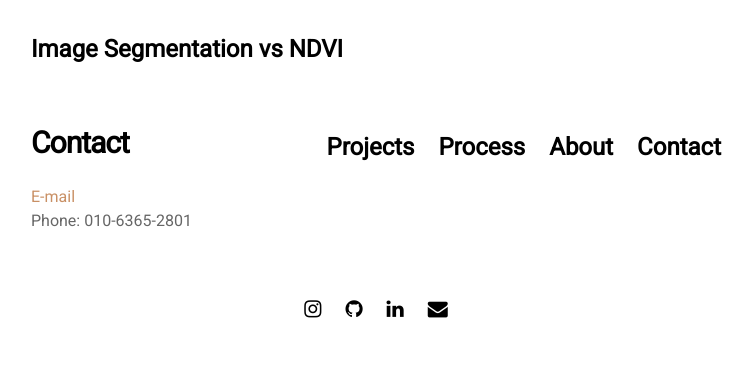
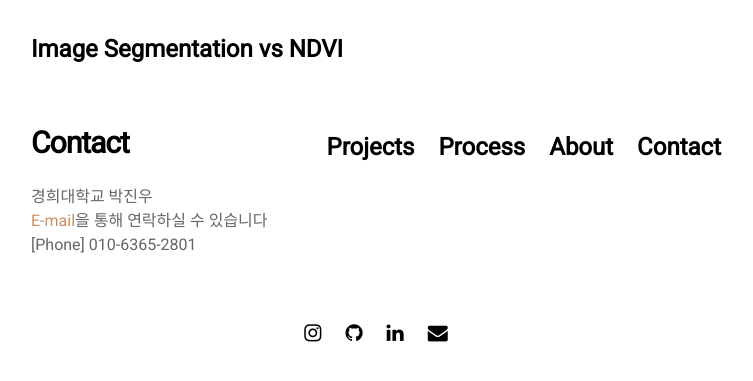
Before and after one commit to jinuew/webinfo, a Jekyll site: the page built from pages/contact.md, in a window 1280 px wide. Shown: the top 381 px of the page, without its empty margins (264-1017 px from the left). Built offline with Jekyll 4.4.1, drawn with Linux system fonts in a browser that asks for light colours; nearby versions of some CDN libraries.

Commit message:
Update contact.md

```diff
--- a/pages/contact.md
+++ b/pages/contact.md
@@ -5,6 +5,6 @@ permalink: /contact
 ---
 
 # Contact
-
-[E-mail](mailto:p_jinwoo98@naver.com)<br>
-Phone: 010-6365-2801
+경희대학교 박진우<br>
+[E-mail](mailto:p_jinwoo98@naver.com)을 통해 연락하실 수 있습니다<br>
+[Phone] 010-6365-2801
```
